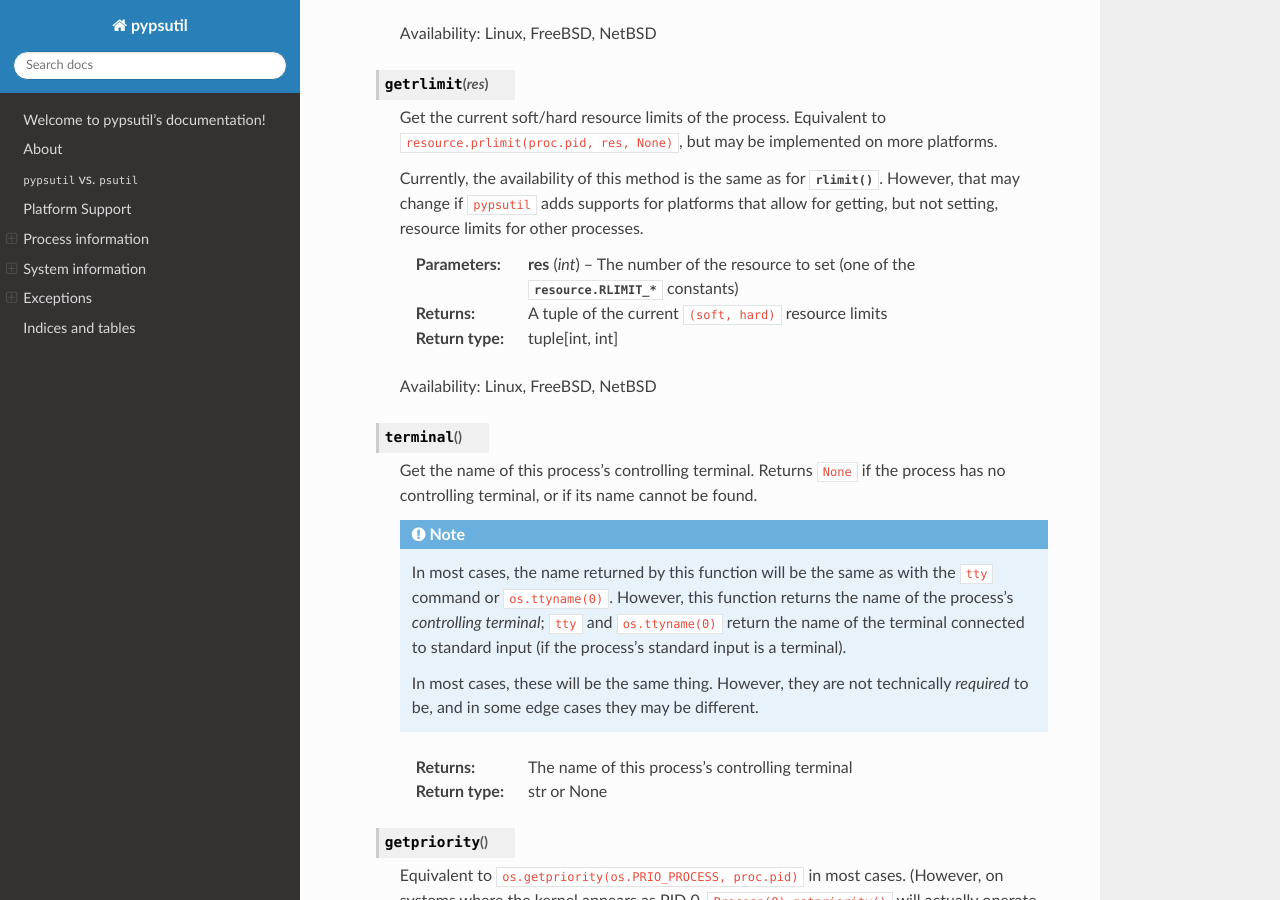
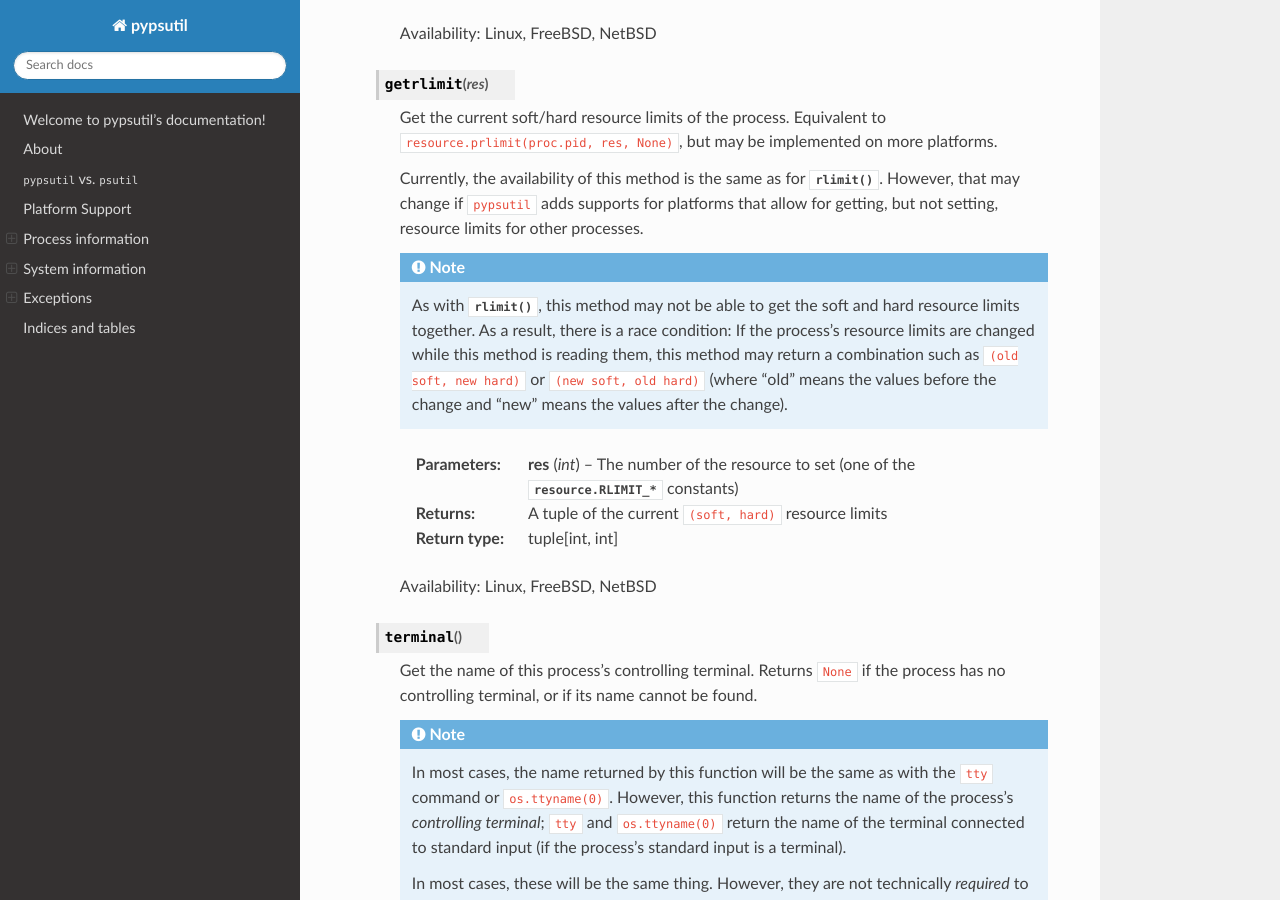
Before and after one commit to cptpcrd/pypsutil, a Sphinx documentation site: the page built from docs/index.rst, in a window 1280 px wide and 900 px high, scrolled down 7005 px. Built offline with Sphinx 7.4.7 and the Read the Docs theme 2.0.0, drawn with Linux system fonts in a browser that asks for light colours.

Commit message:
docs: Document potential race condition in Process.getrlimit()

```diff
--- a/docs/index.rst
+++ b/docs/index.rst
@@ -338,6 +338,13 @@ Process information
       Currently, the availability of this method is the same as for :py:meth:`rlimit()`. However, that
       may change if ``pypsutil`` adds supports for platforms that allow for getting, but not setting,
       resource limits for other processes.
+
+      .. note::
+            As with :py:meth:`rlimit()`, this method may not be able to get the soft and hard resource
+            limits together. As a result, there is a race condition: If the process's resource limits
+            are changed while this method is reading them, this method may return a combination such as
+            ``(old soft, new hard)`` or ``(new soft, old hard)`` (where "old" means the values before
+            the change and "new" means the values after the change).
 
       :param int res:
            The number of the resource to set (one of the :py:const:`resource.RLIMIT_*` constants)
```
